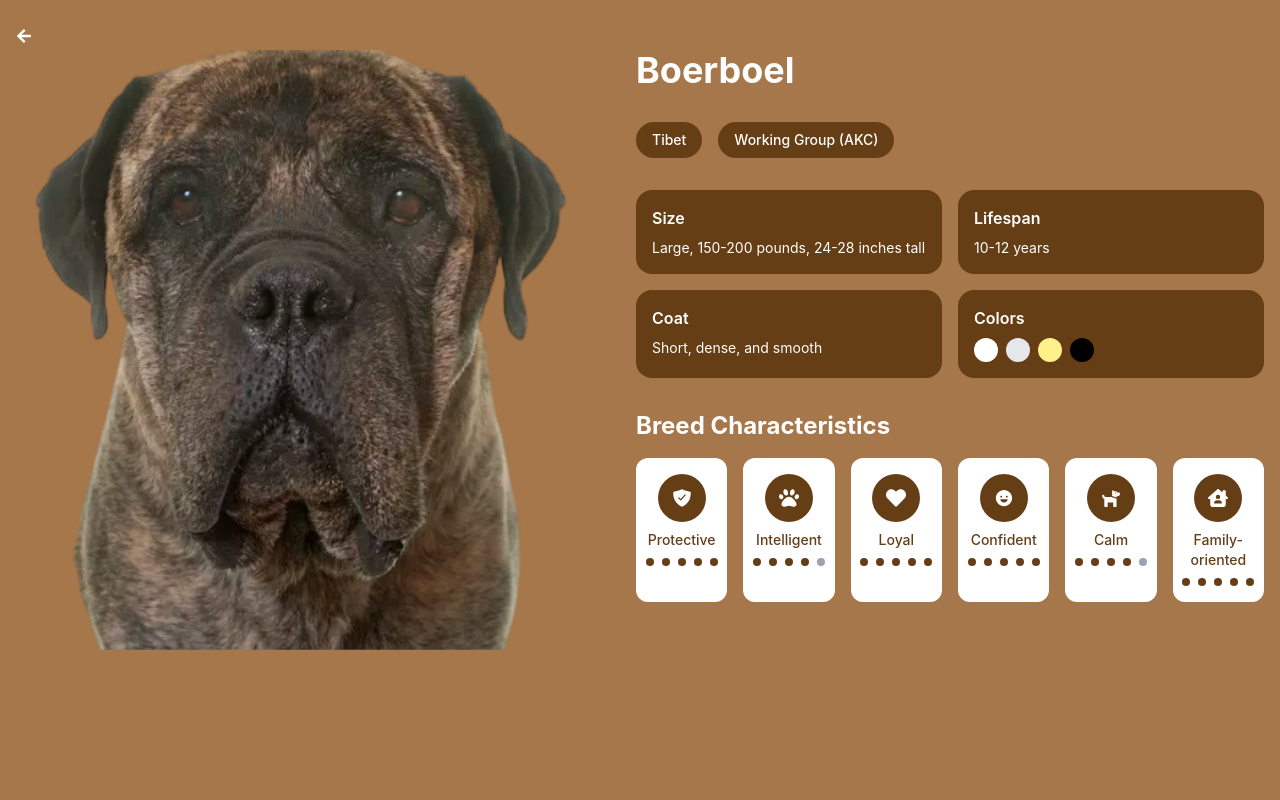
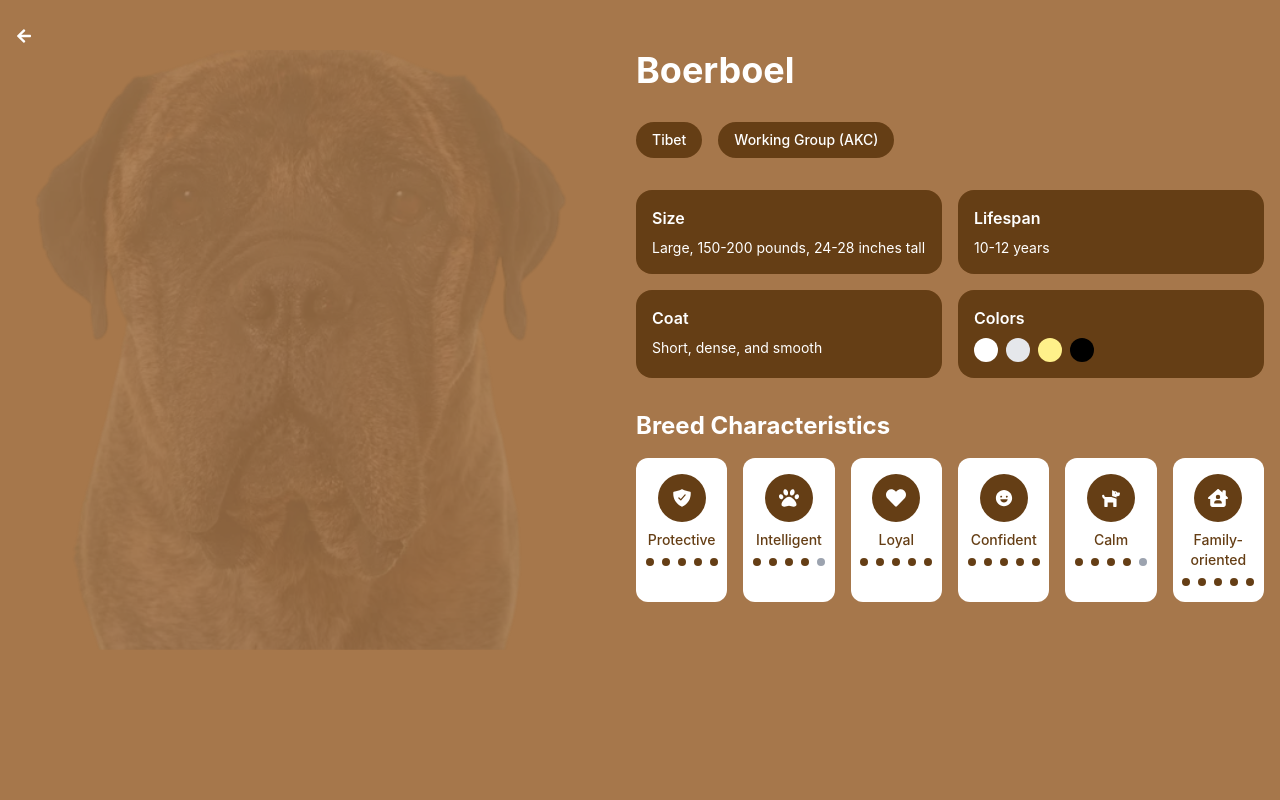
Before and after one commit to Pere-Isenah/Doggie_Den, a React (Vite) app: page /breeds/Boerboel in a window 1280 px wide. Shown: the top 800 px of the page. Built offline with nearby package versions, Linux system fonts and the light colour scheme.

Commit message:
added load spinner to .tsx images, also optimized the image

```diff
--- a/src/Components/Header/Hero.tsx
+++ b/src/Components/Header/Hero.tsx
@@ -25,7 +25,18 @@ function Hero() {
 
   return (
     <div className='w-full h-screen relative' ref={containerRef}>
-      <video className="w-full h-full object-cover" src={Herovideo} autoPlay loop muted />
+      <video
+      className="w-full h-full object-cover"
+      src={Herovideo}
+      autoPlay
+      loop
+      muted
+      preload="auto"
+      playsInline // Better mobile support
+      >
+      {/* Fallback source with different format */}
+      <source src={Herovideo} type="video/webm" />
+      </video>
       <div className='absolute w-full h-full top-0 left-0 bg-black bg-opacity-60'></div>
       <div className="absolute z-10 w-full top-0 h-full text-white flex flex-col text-center justify-center items-center p-4">
       <h2 className="animate-hero text-2xl md:text-5xl font-bold py-2 sm:text-base">
--- /dev/null
+++ b/src/Components/Spinner.tsx
@@ -0,0 +1,9 @@
+const Spinner = () => {
+  return (
+    <div className="flex justify-center items-center h-full">
+      <div className="animate-spin rounded-full h-16 w-16 border-t-4 border-b-4 border-white"></div>
+    </div>
+  );
+};
+
+export default Spinner;
--- a/src/routes/breeds/$breedName.tsx
+++ b/src/routes/breeds/$breedName.tsx
@@ -10,10 +10,11 @@ import { ImScissors } from "react-icons/im";
 import { PiPersonArmsSpreadFill } from "react-icons/pi";
 import { FaInstagram, FaFacebook, FaTwitter, FaPinterest, FaArrowRight } from 'react-icons/fa';
 import { useImageCarousel } from '../../hooks/useImageCarousel';
-import { useEffect, useRef } from 'react';
+import { useEffect, useRef, useState } from 'react';
 import gsap from 'gsap';
 import ScrollTrigger from 'gsap/ScrollTrigger';
 import { Link } from '@tanstack/react-router';
+import Spinner from '../../Components/Spinner';
 
 // Register ScrollTrigger plugin
 gsap.registerPlugin(ScrollTrigger);
@@ -41,6 +42,18 @@ function BreedPage() {
   const careCardsRef = useRef(null);
   const footerContainerRef = useRef(null); // Add this ref with your other refs
   const backArrowRef = useRef(null); // Add with other refs
+
+  const [imagesLoaded, setImagesLoaded] = useState<boolean[]>(new Array(images.length).fill(false));
+
+  const handleImageLoad = (index: number) => {
+    setImagesLoaded(prev => {
+      const newState = [...prev];
+      newState[index] = true;
+      return newState;
+    });
+  };
+
+  const allImagesLoaded = imagesLoaded.every(Boolean);
 
   useEffect(() => {
     const ctx = gsap.context(() => {
@@ -198,14 +211,18 @@ function BreedPage() {
         {breed && (
             <div ref={mainContentRef} className="max-w-7xl relative h-full mx-auto grid md:grid-cols-2 gap-2 md:pb-0 pb-6">
             {/* Image Carousel */}
-            <div ref={carouselRef} className="relative h-[300px] md:h-[600px] overflow-hidden rounded-lg">
+            <div ref={carouselRef} className="relative h-[300px] md:h-[600px] overflow-hidden ">
+              {!allImagesLoaded && <Spinner />}
               {images.map((img, index) => (
               <img
                 key={index}
                 ref={el => el && (imagesRef.current[index] = el)}
                 src={img}
                 alt={`${breed.name} ${index + 1}`}
-                className="absolute top-0 left-0 w-full h-full object-cover"
+                className={`absolute top-0 left-0 w-full h-full object-cover transition-opacity duration-300 ${
+                  imagesLoaded[index] ? 'opacity-100' : 'opacity-0'
+                }`}
+                onLoad={() => handleImageLoad(index)}
               />
               ))}
             </div>
```
Also changed, not shown: src/assets/Images/pug3.webp. Lines whose indentation alone changed are shown as unchanged.
